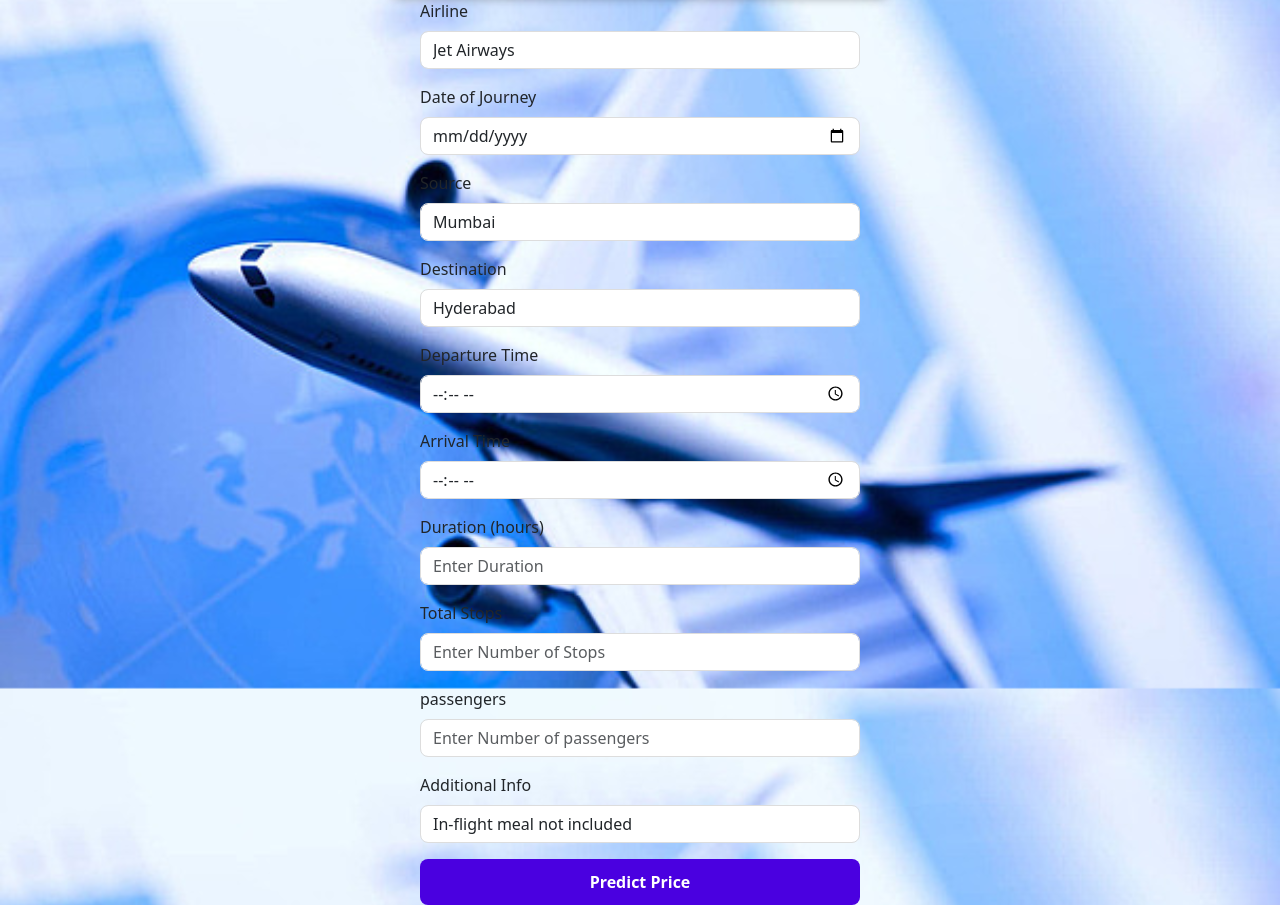
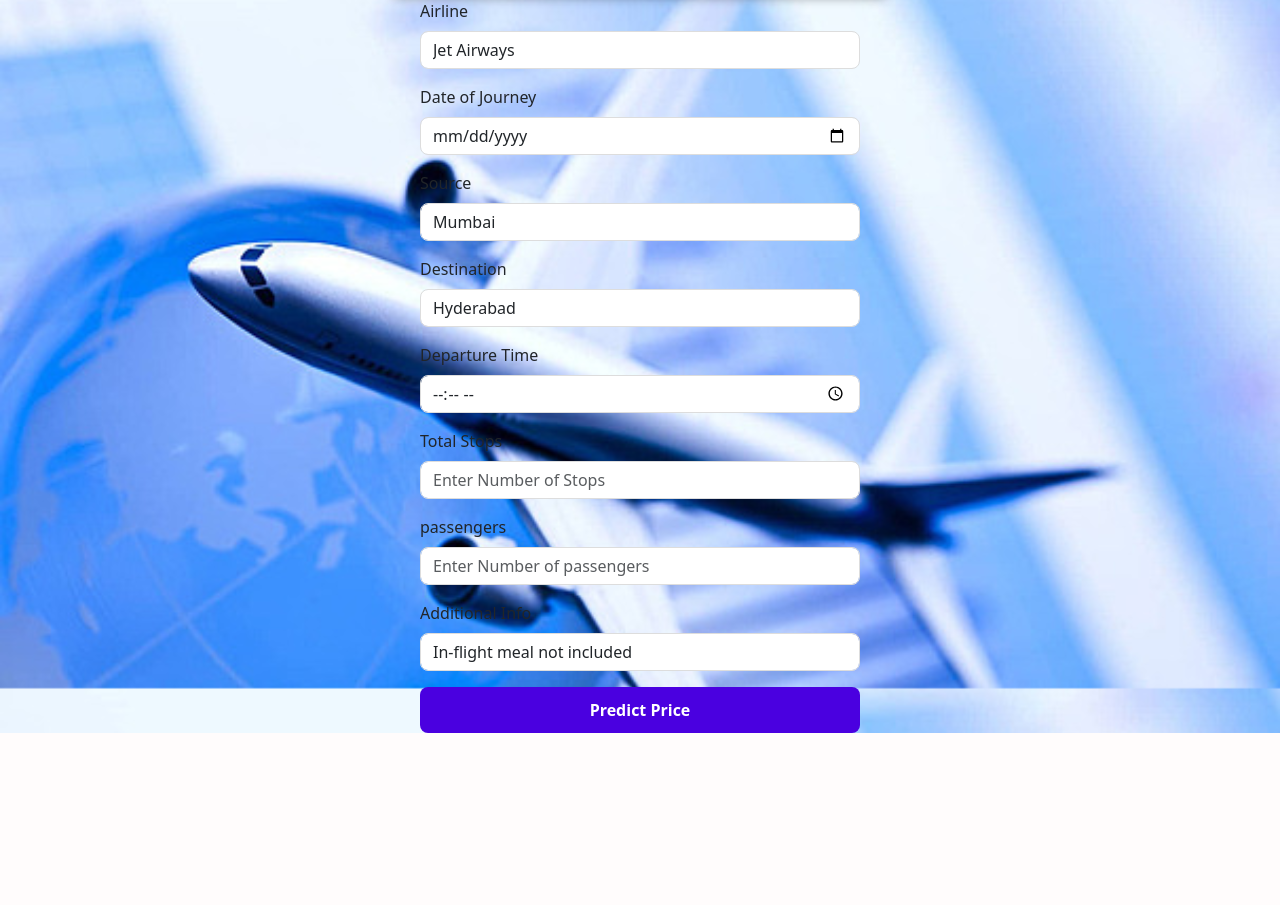
Before and after one commit to AditiM12/flight-prize-prediction, a Flask app: page /predict in a window 1280 px wide. Shown: the part 165-1070 px from the top of the page. After the commit the page ends 898 px from the top, so only its background shows below. Run offline with Flask 3, Linux system fonts and the light colour scheme; a user stored in the database is signed in.

Commit message:
Update predict.html

```diff
--- a/templates/predict.html
+++ b/templates/predict.html
@@ -108,15 +108,6 @@
                 {{ form.dep_time(class="form-control", type="time") }}
             </div>
 
-            <div class="mb-3">
-                <label class="form-label">Arrival Time</label>
-                {{ form.arrival_time(class="form-control", type="time") }}
-            </div>
-
-            <div class="mb-3">
-                <label class="form-label">Duration (hours)</label>
-                {{ form.duration(class="form-control", placeholder="Enter Duration") }}
-            </div>
 
 
 
```
